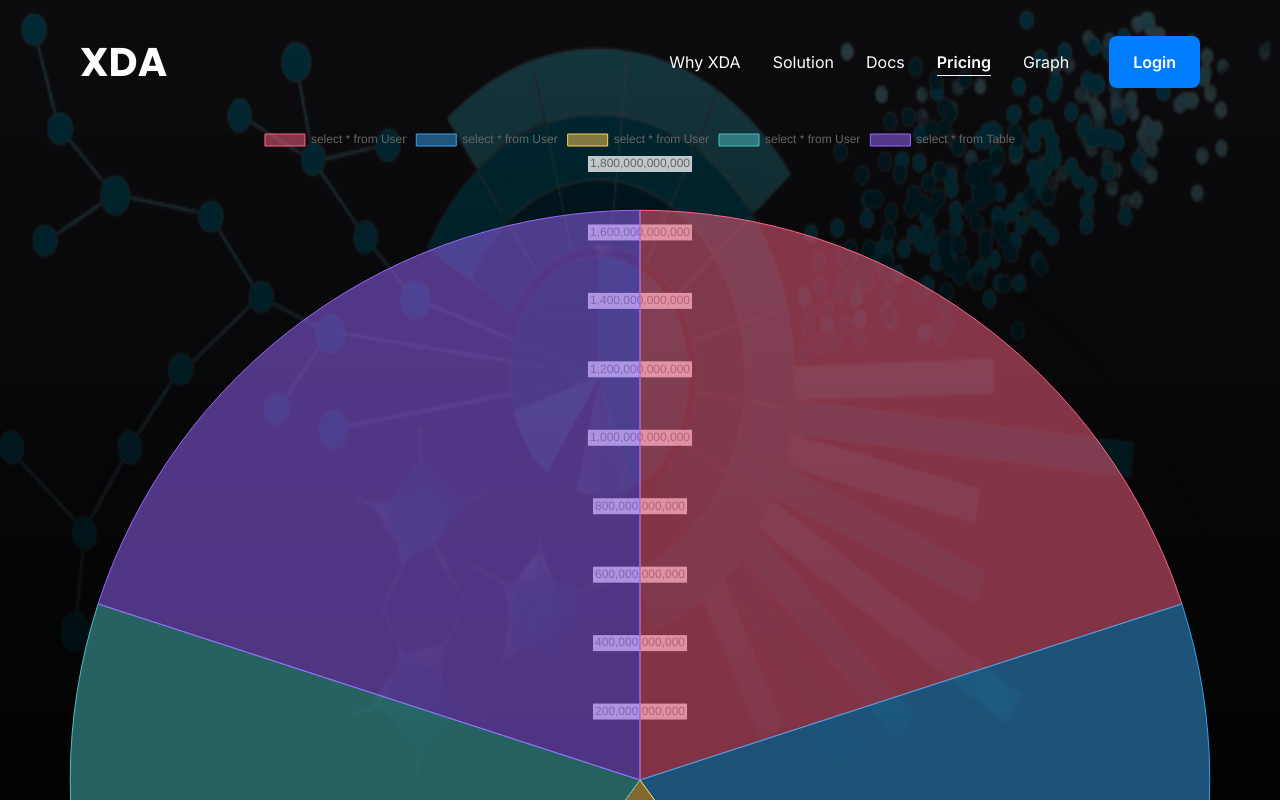
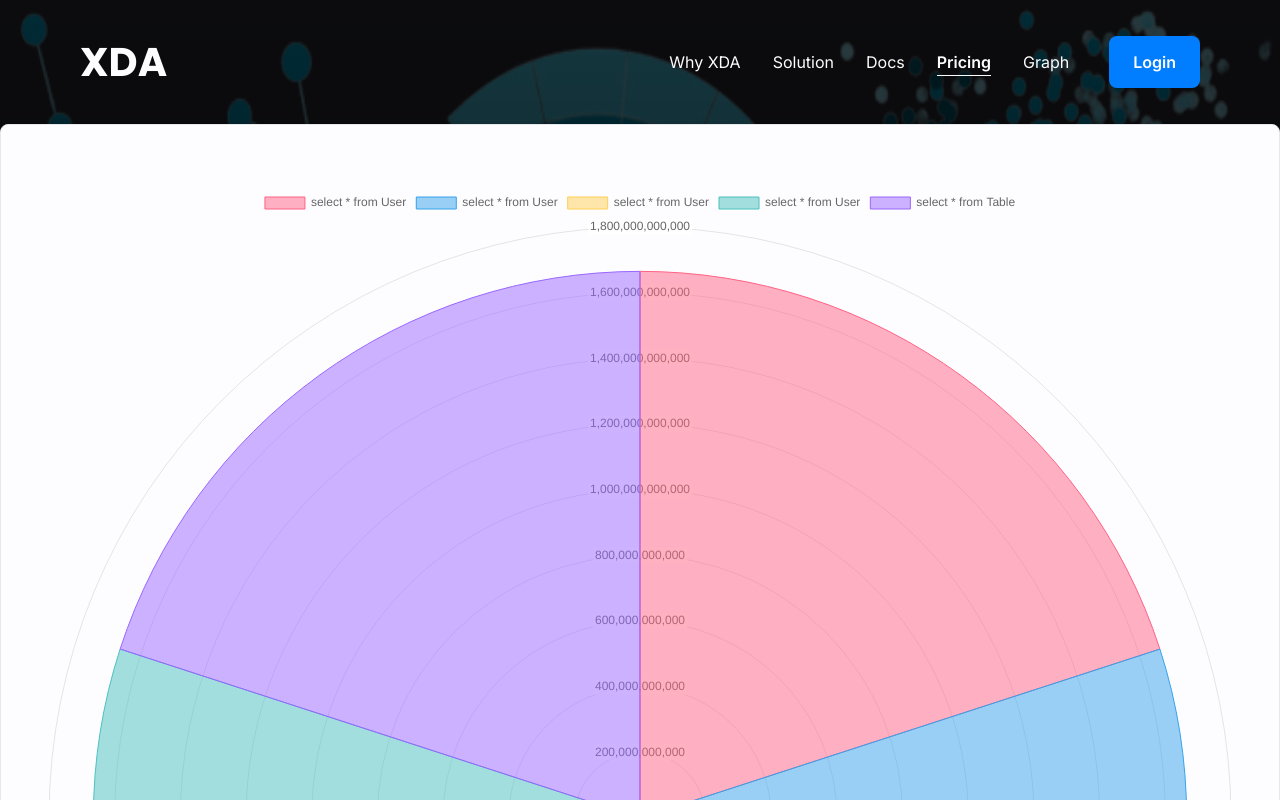
Before and after one commit to xeventDatavizProject/webapp, a Next.js app: page /pricing in a window 1280 px wide. Shown: the top 800 px of the page. Built offline with nearby package versions, Linux system fonts and the light colour scheme; no server answers.

Commit message:
UI changes on dashboard

```diff
--- a/components/dashboard/Sidebar.tsx
+++ b/components/dashboard/Sidebar.tsx
@@ -1,10 +1,10 @@
-import { Paragraph } from 'components/common/Typography';
-import Icons from 'components/icons';
-import { useAppDispatch, useAppSelector } from 'hooks';
-import Link from 'next/link';
-import { useRouter } from 'next/router';
-import { FC } from 'react';
-import { logoutAuth } from 'store/auth/reducer';
+import { Paragraph } from "components/common/Typography";
+import Icons from "components/icons";
+import { useAppDispatch, useAppSelector } from "hooks";
+import Link from "next/link";
+import { useRouter } from "next/router";
+import { FC } from "react";
+import { logoutAuth } from "store/auth/reducer";
 
 export type instanceType = {
   id: string;
@@ -20,50 +20,58 @@ export type InstanceArray = {
 
 const Sidebar: FC<InstanceArray> = ({ instances }) => {
   const router = useRouter();
-  const state = useAppSelector(state => state.UsersReducer);
+  const state = useAppSelector((state) => state.UsersReducer);
   const dispatch = useAppDispatch();
   const logout = () => {
     dispatch(logoutAuth());
-    router.push('/');
+    router.push("/");
   };
 
   return (
-    <section className='py-6 px-4 bg-blue-primary min-h-screen text-white flex flex-col w-[320px]'>
-      <Link href='/' passHref>
-        <span className='font-bold text-3xl font-poppins cursor-pointer'>XDA</span>
+    <section className="py-6 px-4 bg-blue-primary min-h-screen text-white flex flex-col w-[320px] h-screen">
+      <Link href="/" passHref>
+        <span className="font-bold text-3xl font-poppins cursor-pointer">
+          XDA
+        </span>
       </Link>
-      <div className='mt-8'>
-        <Paragraph size='lg' className='font-bold'>
+      <div className="mt-8">
+        <Paragraph size="lg" className="font-bold">
           Instances
         </Paragraph>
-        <ul className='mt-4'>
+        <ul className="mt-4">
           {instances.length > 0 &&
-            instances.map(instance => (
-              <li className='flex justify-between bg-white px-4 py-2 text-black-primary rounded-md mb-4 cursor-pointer'>
+            instances.map((instance) => (
+              <li className="flex justify-between bg-white px-4 py-2 text-black-primary rounded-md mb-4 cursor-pointer">
                 <div>
-                  <Paragraph className='font-semibold'>hostname: {instance.hostname}</Paragraph>
-                  <Paragraph size='sm'>user: {instance.instanceUser}</Paragraph>
-                  <Paragraph size='sm'>port: {instance.instancePort}</Paragraph>
+                  <Paragraph className="font-semibold">
+                    hostname: {instance.hostname}
+                  </Paragraph>
+                  <Paragraph size="sm">user: {instance.instanceUser}</Paragraph>
+                  <Paragraph size="sm">port: {instance.instancePort}</Paragraph>
                 </div>
-                <div className='flex flex-col justify-end  items-end'>
+                <div className="flex flex-col justify-end  items-end">
                   <Icons.Settings />
-                  <button className=' text-blue-primary mt-auto'>Active global</button>
+                  <button className=" text-blue-primary mt-auto">
+                    Active global
+                  </button>
                 </div>
               </li>
             ))}
         </ul>
       </div>
-      <div className='mt-auto'>
-        <div className='h-px w-full bg-grey-primary mb-4' />
-        <div className='flex'>
+      <div className="mt-auto">
+        <div className="h-px w-full bg-grey-primary mb-4" />
+        <div className="flex">
           <Icons.User />
-          <div className='ml-3'>
-            <Paragraph className='font-medium'>{state.currentUser?.username}</Paragraph>
-            <Paragraph size='sm' className='block text-gray-200'>
+          <div className="ml-3">
+            <Paragraph className="font-medium">
+              {state.currentUser?.username}
+            </Paragraph>
+            <Paragraph size="sm" className="block text-gray-200">
               {state.currentUser?.email}
             </Paragraph>
           </div>
-          <div className='ml-auto cursor-pointer' onClick={logout}>
+          <div className="ml-auto cursor-pointer" onClick={logout}>
             <Icons.Logout />
           </div>
         </div>
--- a/components/graph/ErrorChart.tsx
+++ b/components/graph/ErrorChart.tsx
@@ -1,23 +1,29 @@
-import { ArcElement, Chart as ChartJS, ChartData, Legend, RadialLinearScale, Tooltip } from 'chart.js';
-import { FC, useEffect, useState } from 'react';
-import { PolarArea } from 'react-chartjs-2';
-import ErrorLog from './Mock-error-list';
-
-
+import {
+  ArcElement,
+  Chart as ChartJS,
+  ChartData,
+  Legend,
+  RadialLinearScale,
+  Tooltip,
+} from "chart.js";
+import { Title } from "components/common/Typography";
+import { FC, useEffect, useState } from "react";
+import { PolarArea } from "react-chartjs-2";
+import ErrorLog from "./Mock-error-list";
 
 const ErrorLogs: FC = () => {
   const data: Date[] = [];
   const labels: string[] = [];
 
-  const [errorLog, setErrorLog] = useState([])
+  const [errorLog, setErrorLog] = useState([]);
 
   ChartJS.register(RadialLinearScale, ArcElement, Tooltip, Legend);
-  useEffect(()=>{
-    setErrorLog(errorLog)
-},[errorLog])
+  useEffect(() => {
+    setErrorLog(errorLog);
+  }, [errorLog]);
 
   const generateErrorLog = (): ChartData<"polarArea"> => {
-   ErrorLog.map((error) => {
+    ErrorLog.map((error) => {
       data.push(error.date_hour);
       labels.push(error.query);
     });
@@ -36,12 +42,12 @@ const ErrorLogs: FC = () => {
             "rgba(255, 159, 64, 1)",
           ],
           backgroundColor: [
-            'rgba(255, 99, 132, 0.5)',
-            'rgba(54, 162, 235, 0.5)',
-            'rgba(255, 206, 86, 0.5)',
-            'rgba(75, 192, 192, 0.5)',
-            'rgba(153, 102, 255, 0.5)',
-            'rgba(255, 159, 64, 0.5)',
+            "rgba(255, 99, 132, 0.5)",
+            "rgba(54, 162, 235, 0.5)",
+            "rgba(255, 206, 86, 0.5)",
+            "rgba(75, 192, 192, 0.5)",
+            "rgba(153, 102, 255, 0.5)",
+            "rgba(255, 159, 64, 0.5)",
           ],
           borderWidth: 1,
         },
@@ -50,10 +56,15 @@ const ErrorLogs: FC = () => {
   };
 
   return (
-    <div>
-     <PolarArea data={generateErrorLog()}/>
+    <div className="card w-full">
+      <div className="card__content">
+        <Title as="h2" size="subtitle" className="mb-4">
+          Error logs
+        </Title>
+        <PolarArea data={generateErrorLog()} />
+      </div>
     </div>
-    );
+  );
 };
 
 export default ErrorLogs;
--- a/mocks/all_queries.json
+++ b/mocks/all_queries.json
@@ -228,7 +228,7 @@
     "query": "select test, user from MOCK_DATA",
     "database_user": "root",
     "database_user_id": "29",
-    "date_hour": "2022-02-25T10:52:52.794897Z",
+    "date_hour": "2022-09-25T10:52:52.794897Z",
     "timestamp": "1664139172",
     "query_time": "0.2",
     "rows_sent": 100,
@@ -308,7 +308,7 @@
     "query": "select name, age from MOCK_DATA where gender='Male'",
     "database_user": "root",
     "database_user_id": "29",
-    "date_hour": "2022-09-25T20:52:52.794897Z",
+    "date_hour": "2022-10-05T16:09:14.245Z",
     "timestamp": 1664139172,
     "query_time": "0.002682",
     "rows_sent": 53,
--- a/pages/dashboard.tsx
+++ b/pages/dashboard.tsx
@@ -1,14 +1,18 @@
+import { useEffect, useState } from "react";
+import { NextPage } from "next";
+import { useRouter } from "next/router";
 import { getAllInstances, getUserInstances } from "api/instances";
 import { getAllQueries } from "api/queries";
 import { getCurrentUser } from "api/user";
-import VerticalBarChart from "components/charts/VerticalBarChart";
+import UserRequest from "components/charts/UserRequest";
 import { Title } from "components/common/Typography";
+import LongRequests from "components/dashboard/LongRequests";
+import PeakUsage from "components/dashboard/PeakUsage";
 import Sidebar from "components/dashboard/Sidebar";
+import ErrorLogs from "components/graph/ErrorChart";
 import Icons from "components/icons";
 import { useAppDispatch, useAppSelector } from "hooks";
-import { NextPage } from "next";
-import { useRouter } from "next/router";
-import { useEffect, useState } from "react";
+import ChartsDoughnut from "./Charts/Doughnut/doughnut";
 
 const Dashboard: NextPage = () => {
   const router = useRouter();
@@ -44,8 +48,8 @@ const Dashboard: NextPage = () => {
   return (
     <div className="w-full flex bg-white text-black-primary">
       <Sidebar instances={instances} />
-      <section className="flex-1 p-8">
-        <div className="flex justify-between items-center mb-8">
+      <section className="flex-1 overflow-y-auto h-screen bg-gray-50">
+        <div className="flex justify-between items-center bg-white px-8 py-6">
           <Title>Dashboard</Title>
           <ul className="flex items-center">
             <li className="mr-4">
@@ -56,31 +60,17 @@ const Dashboard: NextPage = () => {
             </li>
           </ul>
         </div>
-
-        <div className="card w-full">
-          <div className="card__content">
-            <Title as="h2" size="subtitle">
-              Request too long
-            </Title>
-            <VerticalBarChart data={state.QueriesReducer.allQueries.data} />
+        <div className="p-8">
+          <div className="grid grid-cols-[0.5fr_1fr] gap-8 mb-8">
+            <UserRequest />
+            <PeakUsage data={state.QueriesReducer.allQueries.data} />
           </div>
-
-          {/* <div className='card__footer'>
+          <div className="grid grid-cols-2 gap-8 items-start">
             <div>
-              <input
-                type='number'
-                className='input block'
-                value={queryLong}
-                placeholder='Enter duration'
-                step='0.1'
-                onChange={e => {
-                  setQueryLong(e.target.value);
-                  getAllQuery(e.target.value);
-                }}
-              />
+              <LongRequests data={state.QueriesReducer.allQueries.data} />
             </div>
-            <div></div>
-          </div> */}
+            <ErrorLogs />
+          </div>
         </div>
       </section>
     </div>
--- a/styles/_base.scss
+++ b/styles/_base.scss
@@ -1,25 +1,27 @@
-@import url('https://fonts.googleapis.com/css2?family=Inter:wght@400;500;600&family=Poppins:wght@500;700&display=swap');
+@import url("https://fonts.googleapis.com/css2?family=Inter:wght@400;500;600&family=Poppins:wght@500;700&display=swap");
 
 html {
   @apply bg-black-primary text-white min-h-screen;
-  font-family: 'Inter', 'Avenir', sans-serif;
+  font-family: "Inter", "Avenir", sans-serif;
 }
 
 .input {
-  border-color: theme('colors.gray.300');
+  border-color: theme("colors.gray.300");
   border-radius: 0.5rem;
 }
 
 .card {
-  border: 1px solid theme('colors.gray.200');
+  border: 1px solid theme("colors.gray.200");
   border-radius: 0.5rem;
+  background: theme("colors.white");
   display: inline-block;
-  box-shadow: 0px 1px 3px rgba(16, 24, 40, 0.1), 0px 1px 2px rgba(16, 24, 40, 0.06);
+  box-shadow: 0px 1px 3px rgba(16, 24, 40, 0.1),
+    0px 1px 2px rgba(16, 24, 40, 0.06);
   &__content {
     padding: 1rem 1.5rem;
   }
   &__footer {
-    border-top: 1px solid theme('colors.gray.200');
+    border-top: 1px solid theme("colors.gray.200");
     padding: 1rem 1.5rem;
     display: flex;
     align-items: center;
```
Also changed, not shown: pages/graphs/usersPeak.tsx (+49 -39 lines).
